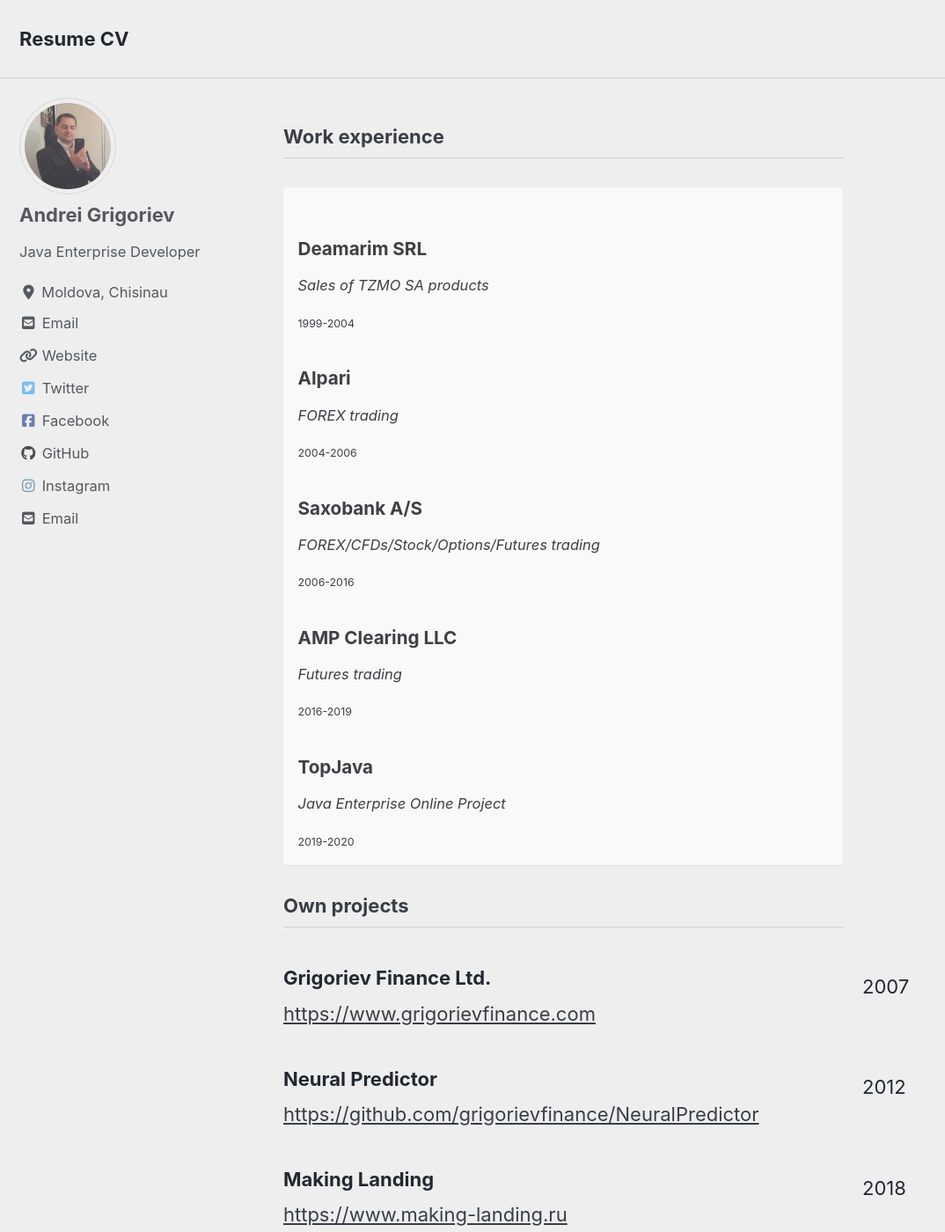
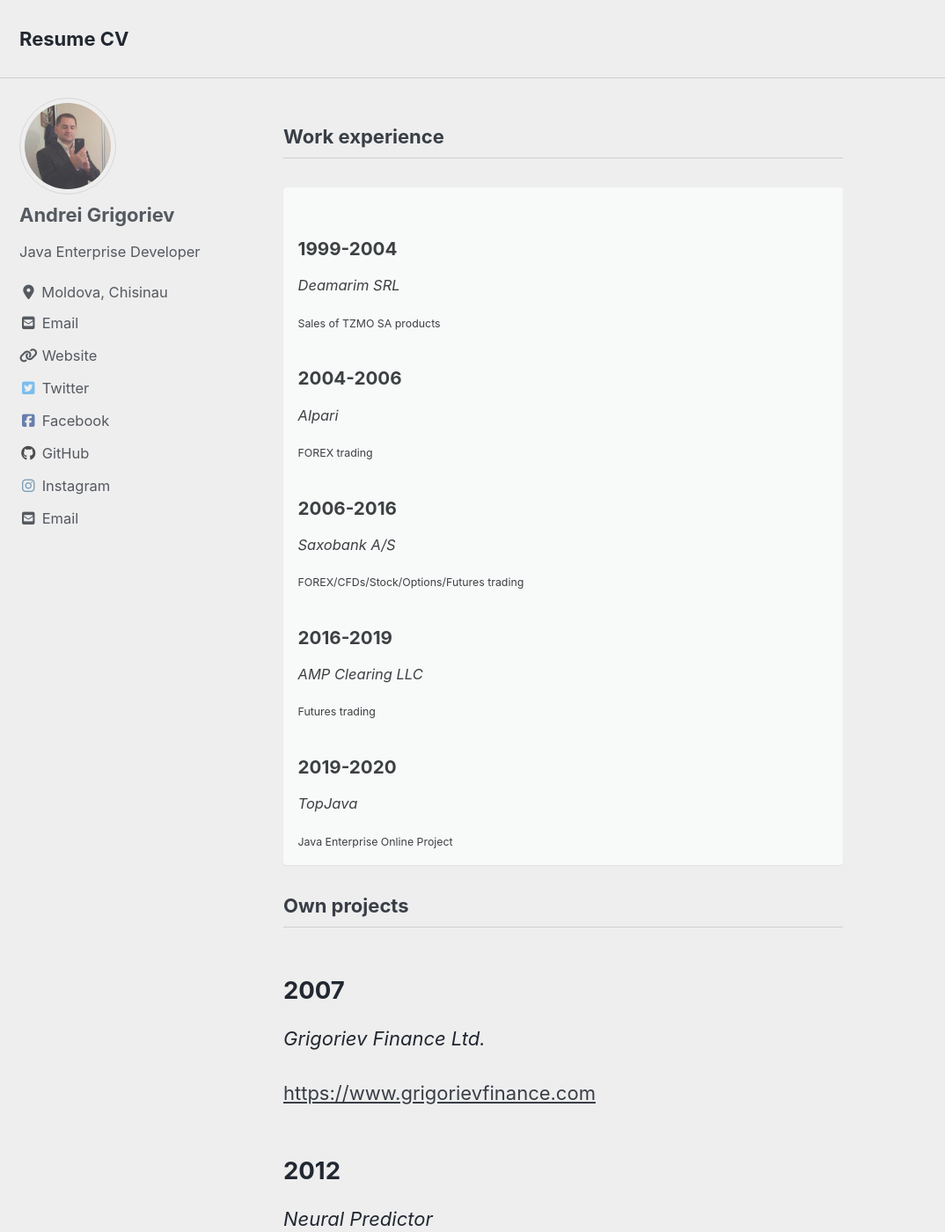
Before and after one commit to grigorievfinance/grigorievfinance.github.io, a Jekyll site: the page built from index.html, in a window 1280 px wide and 1400 px high. Shown: the whole window at 88% size, without its empty margins (0-1074 px from the left). Built offline with Jekyll 4.4.1, drawn with Linux system fonts in a browser that asks for light colours; cached includes are drawn as plain includes; nearby versions of some CDN libraries; the list of posts is cut into pages by our own code.

Commit message:
Update home.html

```diff
--- a/_layouts/home.html
+++ b/_layouts/home.html
@@ -6,54 +6,54 @@
 
 <h3 class="archive__subtitle">{{ site.data.ui-text[site.locale].experience_label | default: "Work experience" }}</h3>
 <article class="archive__item notice" itemscope itemtype="https://schema.org/CreativeWork">
-    <h2>{{ site.data.ui-text[site.locale].work1_name | default: "Deamarim SRL" }}</h2>
-    <p><em>{{ site.data.ui-text[site.locale].work1_description | default: "Sales of TZMO SA products" }}</em></p>
-    <p class="archive__item-excerpt">{{ site.data.ui-text[site.locale].work1_date | default: "1999-2004" }}</p>
+    <h2>{{ site.data.ui-text[site.locale].work1_date | default: "1999-2004" }}</h2>
+    <p><em>{{ site.data.ui-text[site.locale].work1_name | default: "Deamarim SRL" }}</em></p>
+    <p class="archive__item-excerpt">{{ site.data.ui-text[site.locale].work1_description | default: "Sales of TZMO SA products" }}</p>
 
-    <h2>{{ site.data.ui-text[site.locale].work2_name | default: "Alpari" }}</h2>
-    <p><em>{{ site.data.ui-text[site.locale].work2_description | default: "FOREX trading" }}</em></p>
-    <p class="archive__item-excerpt">{{ site.data.ui-text[site.locale].work2_date | default: "2004-2006" }}</p>
+    <h2>{{ site.data.ui-text[site.locale].work2_date | default: "2004-2006" }}</h2>
+    <p><em>{{ site.data.ui-text[site.locale].work2_name | default: "Alpari" }}</em></p>
+    <p class="archive__item-excerpt">{{ site.data.ui-text[site.locale].work2_description | default: "FOREX trading" }}</p>
 
-    <h2>{{ site.data.ui-text[site.locale].work3_name | default: "Saxobank A/S" }}</h2>
-    <p><em>{{ site.data.ui-text[site.locale].work3_description | default: "FOREX/CFDs/Stock/Options/Futures trading" }}</em></p>
-    <p class="archive__item-excerpt">{{ site.data.ui-text[site.locale].work3_date | default: "2006-2016" }}</p>
+    <h2>{{ site.data.ui-text[site.locale].work3_date | default: "2006-2016" }}</h2>
+    <p><em>{{ site.data.ui-text[site.locale].work3_name | default: "Saxobank A/S" }}</em></p>
+    <p class="archive__item-excerpt">{{ site.data.ui-text[site.locale].work3_description | default: "FOREX/CFDs/Stock/Options/Futures trading" }}</p>
 
-    <h2>{{ site.data.ui-text[site.locale].work4_name | default: "AMP Clearing LLC" }}</h2>
-    <p><em>{{ site.data.ui-text[site.locale].work4_description | default: "Futures trading" }}</em></p>
-    <p class="archive__item-excerpt">{{ site.data.ui-text[site.locale].work4_date | default: "2016-2019" }}</p>
+    <h2>{{ site.data.ui-text[site.locale].work4_date | default: "2016-2019" }}</h2>
+    <p><em>{{ site.data.ui-text[site.locale].work4_name | default: "AMP Clearing LLC" }}</em></p>
+    <p class="archive__item-excerpt">{{ site.data.ui-text[site.locale].work4_description | default: "Futures trading" }}</p>
 
-    <h2>{{ site.data.ui-text[site.locale].work5_name | default: "TopJava Traineeship" }}</h2>
-    <p><em>{{ site.data.ui-text[site.locale].work5_description | default: "Java Enterprise Online Project" }}</em></p>
-    <p class="archive__item-excerpt">{{ site.data.ui-text[site.locale].work5_date | default: "2019-2020" }}</p>
+    <h2>{{ site.data.ui-text[site.locale].work5_date | default: "2019-2020" }}</h2>
+    <p><em>{{ site.data.ui-text[site.locale].work5_name | default: "TopJava Traineeship" }}</em></p>
+    <p class="archive__item-excerpt">{{ site.data.ui-text[site.locale].work5_description | default: "Java Enterprise Online Project" }}</p>
 </article>
 
 
 <h3 class="archive__subtitle">{{ site.data.ui-text[site.locale].projects_label | default: "Own projects" }}</h3>
 <article class="archive__item" itemscope itemtype="https://schema.org/CreativeWork">
-    <h6>{{ site.data.ui-text[site.locale].project1_name | default: "Grigoriev Finance Ltd." }}</h6>
+    <h2>{{ site.data.ui-text[site.locale].project1_foundation | default: "2007" }}</h2>
+    <p><em>{{ site.data.ui-text[site.locale].project1_name | default: "Grigoriev Finance Ltd." }}</em></p>
     <a href="https://www.grigorievfinance.com" class="visible-links">{{ site.data.ui-text[site.locale].project1_link | default: "https://www.grigorievfinance.com" }}</a>
-    <p class="sidebar__right">{{ site.data.ui-text[site.locale].project1_foundation | default: "2007" }}</p>
 
-    <h6>{{ site.data.ui-text[site.locale].project2_name | default: "Neural Predictor" }}</h6>
+    <h2>{{ site.data.ui-text[site.locale].project2_foundation | default: "2012" }}</h2>
+    <p><em>{{ site.data.ui-text[site.locale].project2_name | default: "Neural Predictor" }}</em></p>
     <a href="https://github.com/grigorievfinance/NeuralPredictor" class="visible-links">{{ site.data.ui-text[site.locale].project2_link | default: "https://github.com/grigorievfinance/NeuralPredictor" }}</a>
-    <p class="sidebar__right">{{ site.data.ui-text[site.locale].project2_foundation | default: "2012" }}</p>
 
-    <h6>{{ site.data.ui-text[site.locale].project3_name | default: "Making Landing" }}</h6>
+    <h2>{{ site.data.ui-text[site.locale].project3_foundation | default: "2018" }}</h2>
+    <p><em>{{ site.data.ui-text[site.locale].project3_name | default: "Making Landing" }}</em></p>
     <a href="https://www.making-landing.ru/" class="visible-links">{{ site.data.ui-text[site.locale].project3_link | default: "https://www.making-landing.ru/" }}</a>
-    <p class="sidebar__right">{{ site.data.ui-text[site.locale].project3_foundation | default: "2018" }}</p>
 </article>
 
 <h3 class="archive__subtitle">{{ site.data.ui-text[site.locale].education_label | default: "Education" }}</h3>
 <article class="archive__item notice" itemscope itemtype="https://schema.org/CreativeWork">
     <h2>{{ site.data.ui-text[site.locale].education1_date | default: "1997-1999" }}</h2>
     <p><em>{{ site.data.ui-text[site.locale].education1_name | default: "State University of the Republic of Moldova" }}</em></p>
-    <p class="archive__item-excerpt" itemprop="description">{{ site.data.ui-text[site.locale].education1_description | default: "Chemistry" }}</p>
+    <p class="archive__item-excerpt">{{ site.data.ui-text[site.locale].education1_description | default: "Chemistry" }}</p>
 
     <h2>{{ site.data.ui-text[site.locale].education2_date | default: "2006-2012" }}</h2>
     <p><em>{{ site.data.ui-text[site.locale].education2_name | default: "Penn Foster College" }}</em></p>
-    <p class="archive__item-excerpt" itemprop="description">{{ site.data.ui-text[site.locale].education2_description | default: "Business Management with option Finance" }}</p>
+    <p class="archive__item-excerpt">{{ site.data.ui-text[site.locale].education2_description | default: "Business Management with option Finance" }}</p>
 
     <h2>{{ site.data.ui-text[site.locale].education3_date | default: "2018-2020" }}</h2>
     <p><em>{{ site.data.ui-text[site.locale].education3_name | default: "JavaRush" }}</em></p>
-    <p class="archive__item-excerpt" itemprop="description">{{ site.data.ui-text[site.locale].education3_description | default: "Java Programming" }}</p>
+    <p class="archive__item-excerpt">{{ site.data.ui-text[site.locale].education3_description | default: "Java Programming" }}</p>
 </article>
```
